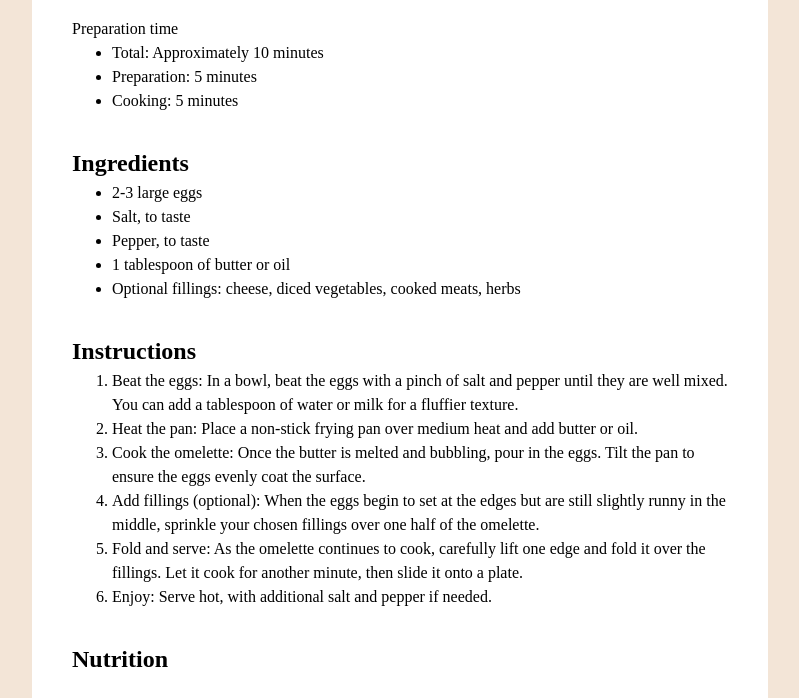
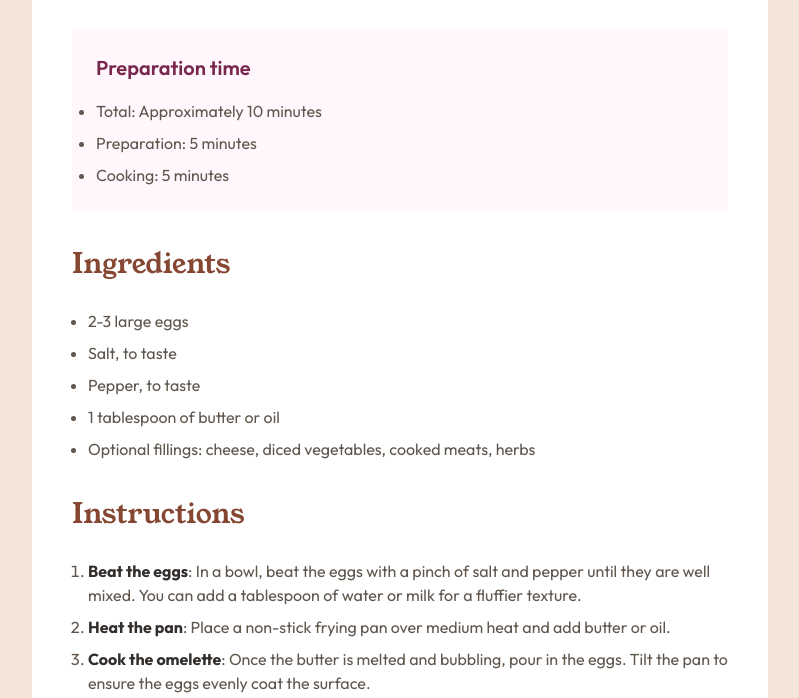
Before and after one commit to psegarel/fem-recipe-page, a plain HTML site: page index.html in a window 1280 px wide. Shown: the part 619-1317 px from the top of the page, without its empty margins (240-1039 px from the left). Drawn offline with Linux system fonts and the light colour scheme.

Commit message:
CSS rules

```diff
--- a/index.html
+++ b/index.html
@@ -17,8 +17,16 @@
     <title>Frontend Mentor | Recipe page</title>
   </head>
   <body>
+    <img
+      class="mobile"
+      width="375"
+      height="171"
+      src="./assets/images/image-omelette.jpeg"
+      alt="omelette"
+    />
     <main>
       <img
+        class="desktop-tablet"
         width="656"
         height="300"
         src="./assets/images/image-omelette.jpeg"
@@ -34,7 +42,8 @@
           </p>
         </div>
         <div class="preparation">
-          Preparation time
+          <h3 class="outfit-semibold">Preparation time</h3>
+
           <ul>
             <li>Total: Approximately 10 minutes</li>
             <li>Preparation: 5 minutes</li>
@@ -42,7 +51,7 @@
           </ul>
         </div>
 
-        <div class="ingredients">
+        <div class="ingredients section">
           <h2>Ingredients</h2>
           <ul>
             <li>2-3 large eggs</li>
@@ -55,42 +64,43 @@
           </ul>
         </div>
 
-        <div class="instructions">
+        <div class="instructions section">
           <h2>Instructions</h2>
           <ol>
             <li>
-              <span class="strong">Beat the eggs</span>: In a bowl, beat the
-              eggs with a pinch of salt and pepper until they are well mixed.
-              You can add a tablespoon of water or milk for a fluffier texture.
+              <span class="outfit-bold">Beat the eggs</span>: In a bowl, beat
+              the eggs with a pinch of salt and pepper until they are well
+              mixed. You can add a tablespoon of water or milk for a fluffier
+              texture.
             </li>
             <li>
-              <span class="strong">Heat the pan</span>: Place a non-stick frying
-              pan over medium heat and add butter or oil.
+              <span class="outfit-bold">Heat the pan</span>: Place a non-stick
+              frying pan over medium heat and add butter or oil.
             </li>
             <li>
-              <span class="strong">Cook the omelette</span>: Once the butter is
-              melted and bubbling, pour in the eggs. Tilt the pan to ensure the
-              eggs evenly coat the surface.
+              <span class="outfit-bold">Cook the omelette</span>: Once the
+              butter is melted and bubbling, pour in the eggs. Tilt the pan to
+              ensure the eggs evenly coat the surface.
             </li>
             <li>
-              <span class="strong">Add fillings (optional)</span>: When the eggs
-              begin to set at the edges but are still slightly runny in the
+              <span class="outfit-bold">Add fillings (optional)</span>: When the
+              eggs begin to set at the edges but are still slightly runny in the
               middle, sprinkle your chosen fillings over one half of the
               omelette.
             </li>
             <li>
-              <span class="strong">Fold and serve</span>: As the omelette
+              <span class="outfit-bold">Fold and serve</span>: As the omelette
               continues to cook, carefully lift one edge and fold it over the
               fillings. Let it cook for another minute, then slide it onto a
               plate.
             </li>
             <li>
-              <span class="strong">Enjoy</span>: Serve hot, with additional salt
-              and pepper if needed.
+              <span class="outfit-bold">Enjoy</span>: Serve hot, with additional
+              salt and pepper if needed.
             </li>
           </ol>
         </div>
-        <div class="nutrition">
+        <div class="nutrition section">
           <h2>Nutrition</h2>
           <p>
             The table below shows nutritional values per serving without the
--- a/reset.css
+++ b/reset.css
@@ -59,6 +59,12 @@ h6 {
   text-wrap: balance;
 }
 
+ul,
+ol {
+  margin: 0;
+  padding: 0;
+}
+
 /*
     9. Create a root stacking context
   */
--- a/styles.css
+++ b/styles.css
@@ -1,3 +1,6 @@
+@import url("https://fonts.googleapis.com/css2?family=Young+Serif&display=swap");
+@import url("https://fonts.googleapis.com/css2?family=Outfit:wght@100..900&display=swap");
+
 :root {
   --stone-100: #f3e5d7;
   --stone-150: #e3ddd7;
@@ -10,10 +13,38 @@
   --spacing-one: 40px;
   --spacing-two: 32px;
   --spacing-three: 24px;
+  --spacing-four: 16px;
+}
+.young-serif-regular {
+  font-family: "Young Serif", serif;
+  font-weight: 400;
+  font-style: normal;
+}
+
+.outfit-light {
+  font-family: "Outfit", serif;
+  font-optical-sizing: auto;
+  font-weight: 400;
+  font-style: normal;
+}
+
+.outfit-semibold {
+  font-family: "Outfit", serif;
+  font-optical-sizing: auto;
+  font-weight: 600;
+  font-style: normal;
+}
+
+.outfit-bold {
+  font-family: "Outfit", serif;
+  font-optical-sizing: auto;
+  font-weight: 700;
+  font-style: normal;
 }
 
 body {
   display: flex;
+  position: relative;
   flex-direction: column;
   width: 100vw;
   min-height: 100vh;
@@ -29,11 +60,91 @@ main {
   width: 736px;
   height: 1700px;
   background-color: white;
+  border-radius: 24px;
+}
+
+h1,
+h2 {
+  font-family: "Young Serif", serif;
+  font-weight: 400;
+  font-style: normal;
+  color: var(--brown-800);
+}
+
+h1 {
+  font-size: 40px;
+}
+
+h2 {
+  font-size: 28px;
+  color: var(--brown-800);
+}
+
+p,
+ul,
+li {
+  font-family: "Outfit", serif;
+  font-optical-sizing: auto;
+  font-weight: 400;
+  font-style: normal;
+}
+.mobile {
+  display: none;
+}
+.desktop-tablet {
+  display: block;
+  width: 656px;
+  height: 300px;
 }
 .info {
   display: flex;
   flex-direction: column;
   gap: var(--spacing-two);
+}
+
+.section {
+  display: flex;
+  flex-direction: column;
+  gap: var(--spacing-three);
+  margin: 0;
+  padding: 0;
+}
+
+.section ul,
+.section ol {
+  display: flex;
+  flex-direction: column;
+  gap: 8px;
+  padding-left: 16px; /* This aligns the markers with the container */
+}
+
+ul li,
+ol li {
+  font-size: 16px;
+  color: var(--stone-600);
+}
+
+.section .outfit-bold {
+  font-size: 16px;
+  color: var(--stone-900);
+  margin: 32px 0;
+}
+.preparation {
+  display: flex;
+  flex-direction: column;
+  gap: var(--spacing-four);
+  background-color: var(--rose-50);
+  padding: 24px;
+}
+.preparation h3 {
+  font-size: 20px;
+  color: var(--rose-800);
+}
+
+.preparation ul {
+  display: flex;
+  flex-direction: column;
+  gap: 8px;
 }
 .nutrition {
   display: flex;
@@ -44,6 +155,7 @@ main {
   display: flex;
   flex-direction: column;
   width: 100%;
+  gap: 12px;
 }
 .nutrition-item {
   display: flex;
@@ -59,10 +171,37 @@ main {
   font-weight: bold;
 }
 
+@media screen and (max-width: 768px) {
+  .mobile {
+    display: none;
+  }
+  main {
+    width: 616px;
+    height: 1844px;
+  }
+}
+
+@media screen and (max-width: 428px) {
+  .desktop-tablet {
+    display: none;
+  }
+  .mobile {
+    display: block;
+    width: 100%;
+    height: auto;
+  }
+  main {
+    margin: 0;
+    width: 100%;
+    padding: 40px 32px;
+    border-radius: 0;
+  }
+}
+
 .attribution {
   position: absolute;
   right: 3%;
-  top: 3%;
+  bottom: 3%;
   font-size: 11px;
   text-align: center;
 }
```
